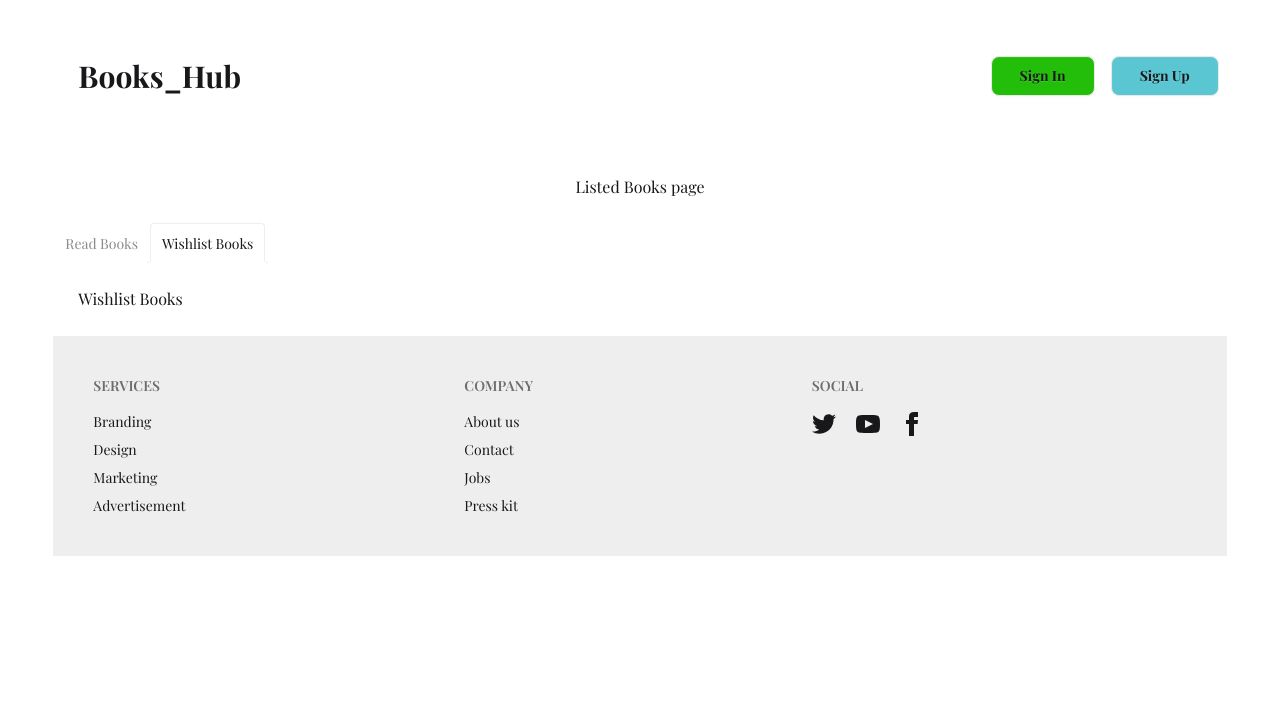
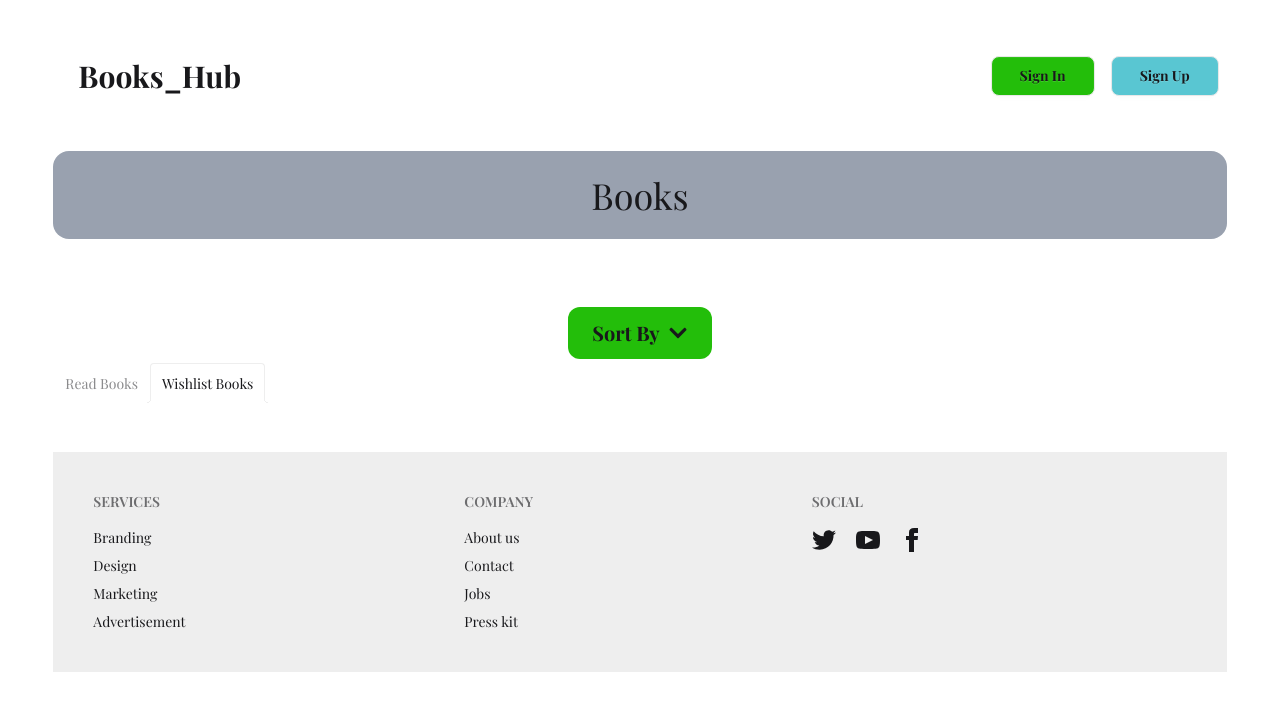
Before and after one commit to Khaiyum-Ahmed/Books-Hub, a React (Vite) app: page /listedBooks in a window 1280 px wide. Shown: the top 710 px of the page. Built offline with nearby package versions, Linux system fonts and the light colour scheme; a web font is replaced by a local one.

Commit message:
sorted read list added

```diff
--- a/package.json
+++ b/package.json
@@ -17,6 +17,7 @@
     "react-dom": "^19.1.1",
     "react-icons": "^5.5.0",
     "react-router-dom": "^7.8.0",
+    "react-toastify": "^11.0.5",
     "sort-by": "^1.2.0",
     "tailwindcss": "^4.1.11"
   },
--- a/src/Components/ListedBooks/ListedBooks.jsx
+++ b/src/Components/ListedBooks/ListedBooks.jsx
@@ -1,42 +1,84 @@
 import { useEffect, useState } from "react";
 import { useLoaderData } from "react-router-dom";
-import { getStoredReadList } from "../../Utilities/addToDb";
+import { getStoredReadList, getstoredWishList } from "../../Utilities/addToDb";
 import Book from "../Book/Book";
+import { FaChevronDown } from "react-icons/fa";
 
 const ListedBooks = () => {
-    const [readList, setReadList] = useState([])
+    const [readList, setReadList] = useState([]);
+    const [wishList, setWishList] = useState([]);
+    const [sort, setSort] = useState('');
 
     const allBooks = useLoaderData();
 
-    useEffect(()=>{
+    useEffect(() => {
         const storedReadList = getStoredReadList();
-        console.log(storedReadList)
         const storedReadListInt = storedReadList.map(id => parseInt(id));
-
 
         const readBookList = allBooks.filter(book => storedReadListInt.includes(book.bookId));
 
         setReadList(readBookList)
+        // wishList
+        const storedWishList = getstoredWishList();
+        const storedWishListInt = storedWishList.map(id => parseInt(id));
+
+        const wishBookList = allBooks.filter(book => storedWishListInt.includes(book.bookId));
+
+        setWishList(wishBookList);
 
 
-    },[])
+
+
+    }, []);
+
+    const handleSort = sortType =>{
+        setSort(sortType);
+
+        //
+        if(sortType  === "No of Pages"){
+        const sortedReadList = [...readList].sort((a,b) => b.totalPages - a.totalPages);
+            setReadList(sortedReadList)
+        }
+        if(sortType === "Ratings"){
+            const sortedReadList = [...readList].sort((a,b)=> a.rating - b.rating);
+            setReadList(sortedReadList)
+        }
+    }
 
     return (
         <div>
-            <h1 className="py-6 text-center">Listed Books page</h1>
+            <h1 className="py-6 text-center bg-gray-400 rounded-2xl text-4xl mb-16"> Books </h1>
+            <div className="flex justify-center">
+                <div className="dropdown">
+                    <div tabIndex={0} role="button" className="cursor-pointer m-1 bg-[#23BE0A] py-3 px-6 rounded-xl flex items-center gap-2 text-xl font-bold">{
+                        sort ? `Sort By: ${sort}`: "Sort By"
+                        } <span><FaChevronDown />
+</span></div>
+                    <ul tabIndex={0} className="dropdown-content menu bg-base-100 rounded-box z-1 w-52 p-2 shadow-sm">
+                        <li onClick={()=>handleSort("Ratings")}><a>Ratings</a></li>
+                        <li onClick={()=>handleSort("No of Pages")}><a>No of Pages</a></li>
+                    </ul>
+                </div>
+            </div>
             {/* name of each tab group should be unique */}
             <div className="tabs tabs-lift">
                 <input type="radio" name="my_tabs_3" className="tab" aria-label="Read Books" />
-                <div className="tab-content border-[rgba(255,255,255,.4)] p-6">Read Books {readList.length}
+                <div className="tab-content border-[rgba(255,255,255,.4)] p-6">
                     <div className="grid grid-cols-1 md:grid-cols-2 lg:grid-cols-3 gap-5">
                         {
-                      readList.map(book => <Book key={book.bookId} book={book} ></Book>)
-                    }
+                            readList.map(book => <Book key={book.bookId} book={book} ></Book>)
+                        }
                     </div>
                 </div>
 
                 <input type="radio" name="my_tabs_3" className="tab" aria-label="Wishlist Books" defaultChecked />
-                <div className="tab-content border-[rgba(255,255,255,.4)] p-6">Wishlist Books</div>
+                <div className="tab-content border-[rgba(255,255,255,.4)] p-6">
+                    <div className="grid grid-cols-1 md:grid-cols-2 lg:grid-cols-3 gap-5">
+                        {
+                            wishList.map(book => <Book key={book.bookId} book={book} ></Book>)
+                        }
+                    </div>
+                </div>
 
 
             </div>
--- a/src/Utilities/addToDb.js
+++ b/src/Utilities/addToDb.js
@@ -1,3 +1,4 @@
+import { toast } from "react-toastify";
 
 const getStoredReadList = ()=>{
     // readList
@@ -17,12 +18,13 @@ const addToStoredReadList = (id)=>{
 
     if(storedList.includes(id)){
         // already exists. do not add it
-        console.log(id, 'already exists in the read list')
+        toast( 'already exists in the read list')
     }
     else{
         storedList.push(id);
         const storedListStr = JSON.stringify(storedList);
-        localStorage.setItem('read-list', storedListStr)
+        localStorage.setItem('read-list', storedListStr);
+        toast('This Book is added to your read List')
     }
 }
 
@@ -46,12 +48,13 @@ const addToStoredWishList = (id)=>{
 
     if(storedList.includes(id)){
         // already exists. do not add it
-        console.log(id, 'already exists in the read list')
+        toast( 'already exists in the read list')
     }
     else{
         storedList.push(id);
         const storedListStr = JSON.stringify(storedList);
-        localStorage.setItem('wish-list', storedListStr)
+        localStorage.setItem('wish-list', storedListStr);
+        toast('This Book is added to your Wish List')
     }
 }
 
--- a/src/main.jsx
+++ b/src/main.jsx
@@ -13,7 +13,7 @@ import Home from './Components/Home/Home';
 import ListedBooks from './Components/ListedBooks/ListedBooks';
 import PagesToRead from './Components/PagesToRead/PagesToRead';
 import BookDetail from './Components/BookDetail/BookDetail';
-
+  import { ToastContainer} from 'react-toastify';
 
 const router = createBrowserRouter([
   {
@@ -46,5 +46,6 @@ const router = createBrowserRouter([
 createRoot(document.getElementById('root')).render(
   <StrictMode>
     <RouterProvider router={router} />
+    <ToastContainer />
   </StrictMode>,
 )
```
Also changed, not shown: 1 other file (tests, documents, lock files or other folders).
